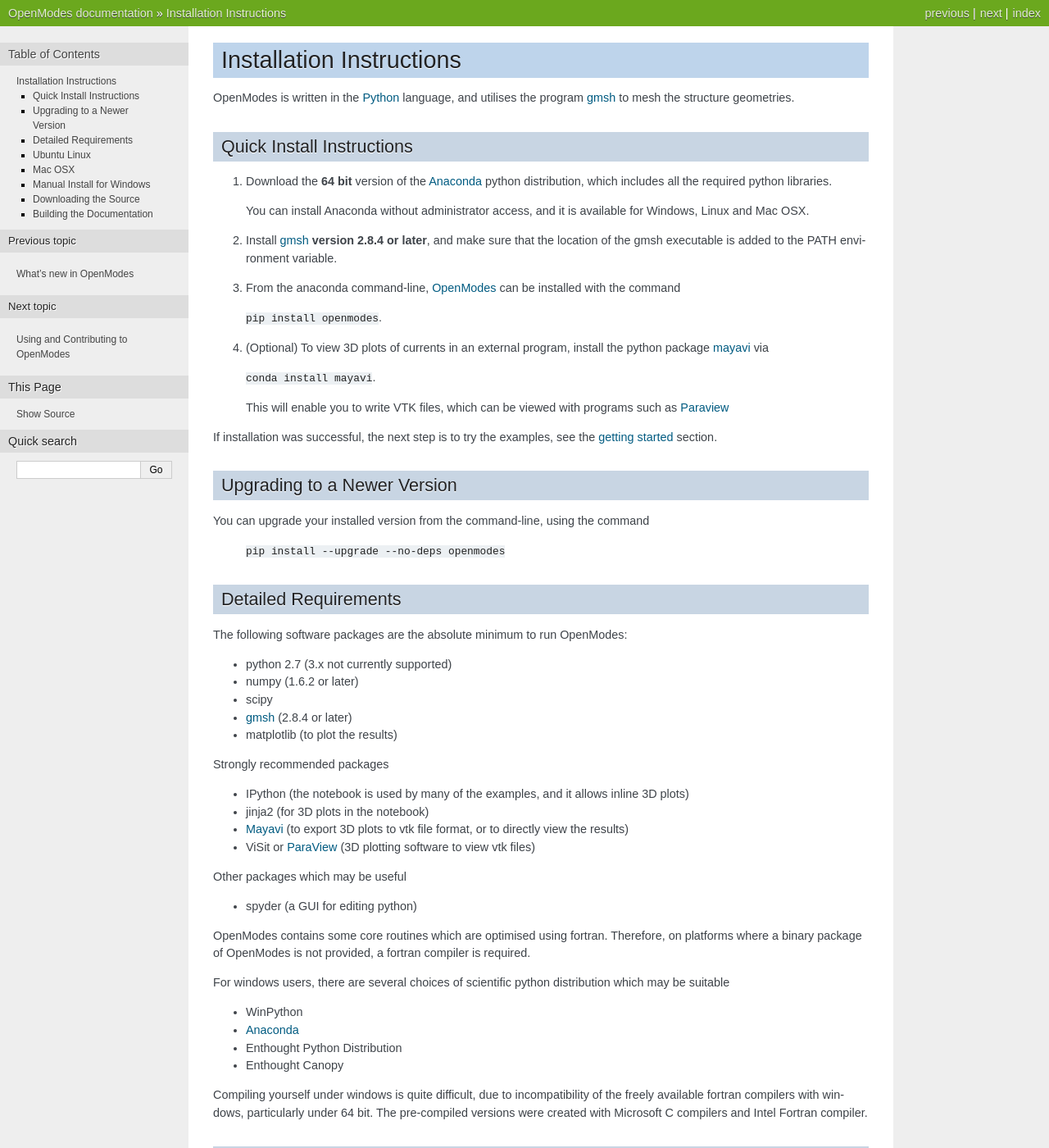
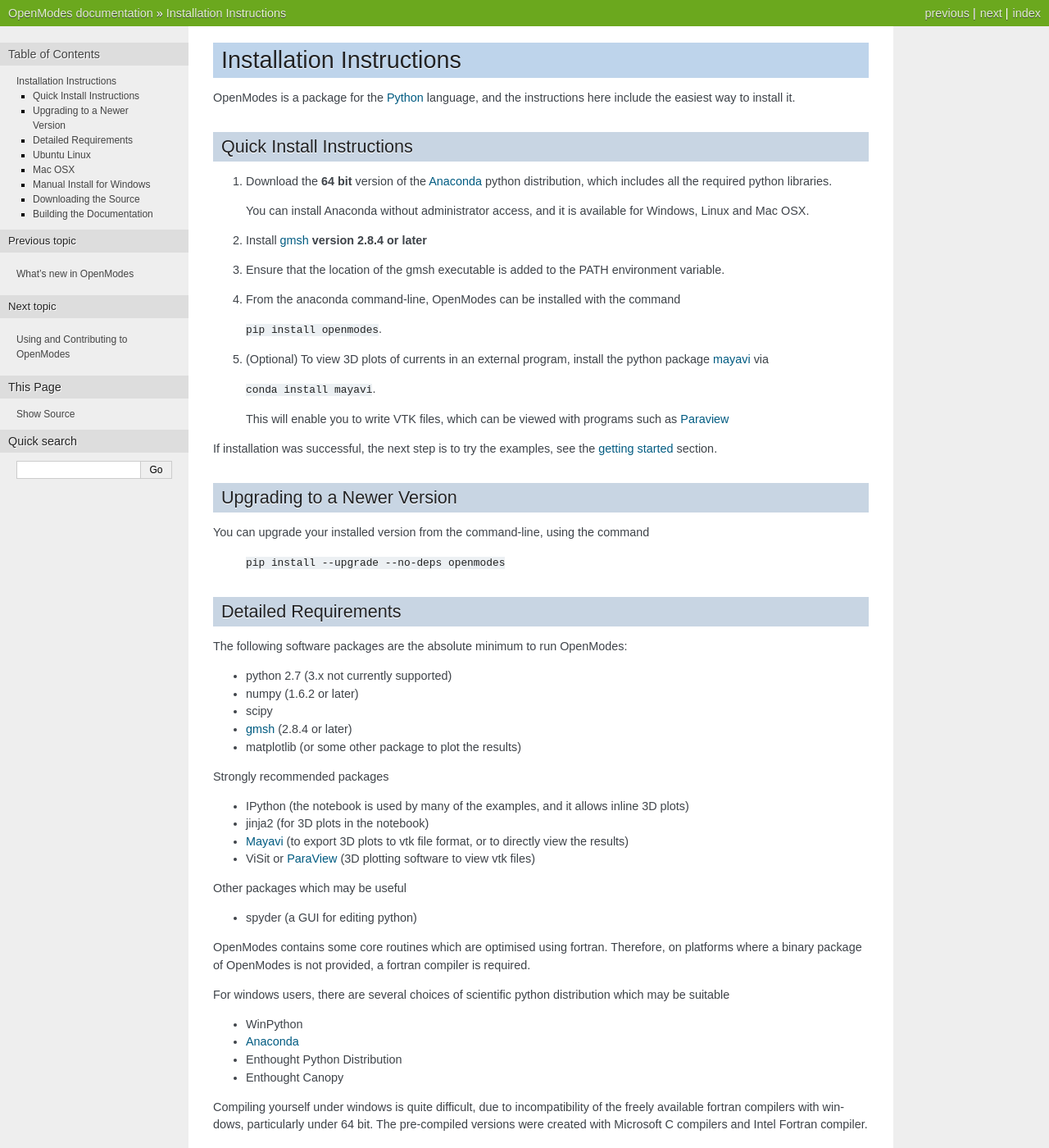
Before and after one commit to DavidPowell/OpenModes, a Sphinx documentation site: the page built from doc/install.txt, in a window 1280 px wide and 1400 px high. Shown: the whole window at 82% size. Built offline with Sphinx 7.4.7, drawn with Linux system fonts in a browser that asks for light colours; pages that are not in the unit, such as notebooks, are missing from menus; the version number could not be read and is left out.

Commit message:
Updated installation instructions

```diff
--- a/doc/install.txt
+++ b/doc/install.txt
@@ -1,8 +1,8 @@
 Installation Instructions
 =========================
 
-OpenModes is written in the `Python <http://www.python.org/>`_ language, and
-utilises the program `gmsh`_ to mesh the structure geometries.
+OpenModes is a package for the `Python <http://www.python.org/>`_ language, and the
+instructions here include the easiest way to install it.
 
 Quick Install Instructions
 --------------------------
@@ -14,15 +14,16 @@
    You can install Anaconda without administrator access, and
    it is available for Windows, Linux and Mac OSX.
 
-2. Install `gmsh`_ **version 2.8.4 or later**, and make sure that the location of the gmsh
+2. Install `gmsh`_ **version 2.8.4 or later**
+
+3. Ensure that the location of the gmsh
    executable is added to the PATH environment variable.
 
-3. From the anaconda command-line, `OpenModes <http://pypi.python.org/pypi/OpenModes>`_
-   can be installed with the command
+4. From the anaconda command-line, OpenModes can be installed with the command
 
    ``pip install openmodes``.
 
-4. (Optional) To view 3D plots of currents in an external program, install the python package
+5. (Optional) To view 3D plots of currents in an external program, install the python package
    `mayavi`_ via
 
    ``conda install mayavi``.
@@ -46,7 +47,7 @@
 - numpy (1.6.2 or later)
 - scipy
 - `gmsh`_ (2.8.4 or later)
-- matplotlib (to plot the results)
+- matplotlib (or some other package to plot the results)
 
 Strongly recommended packages
 
```
